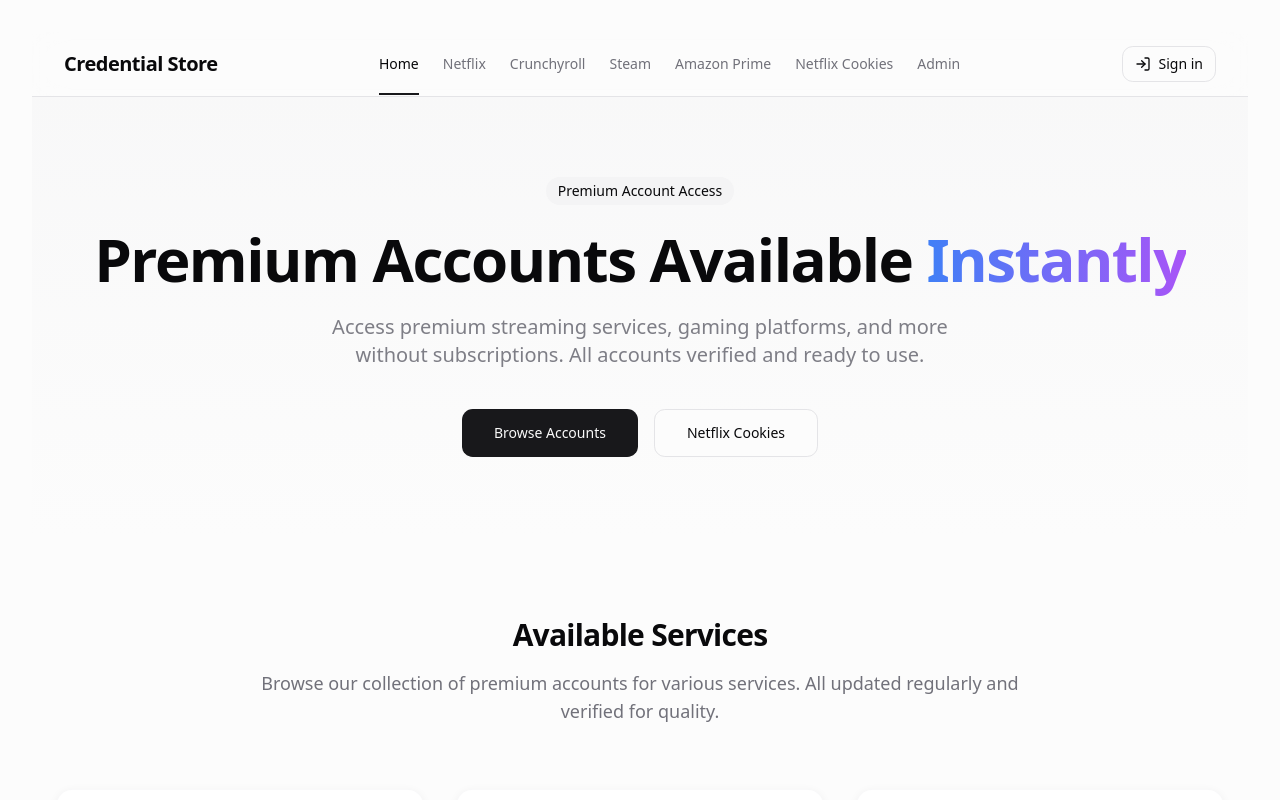
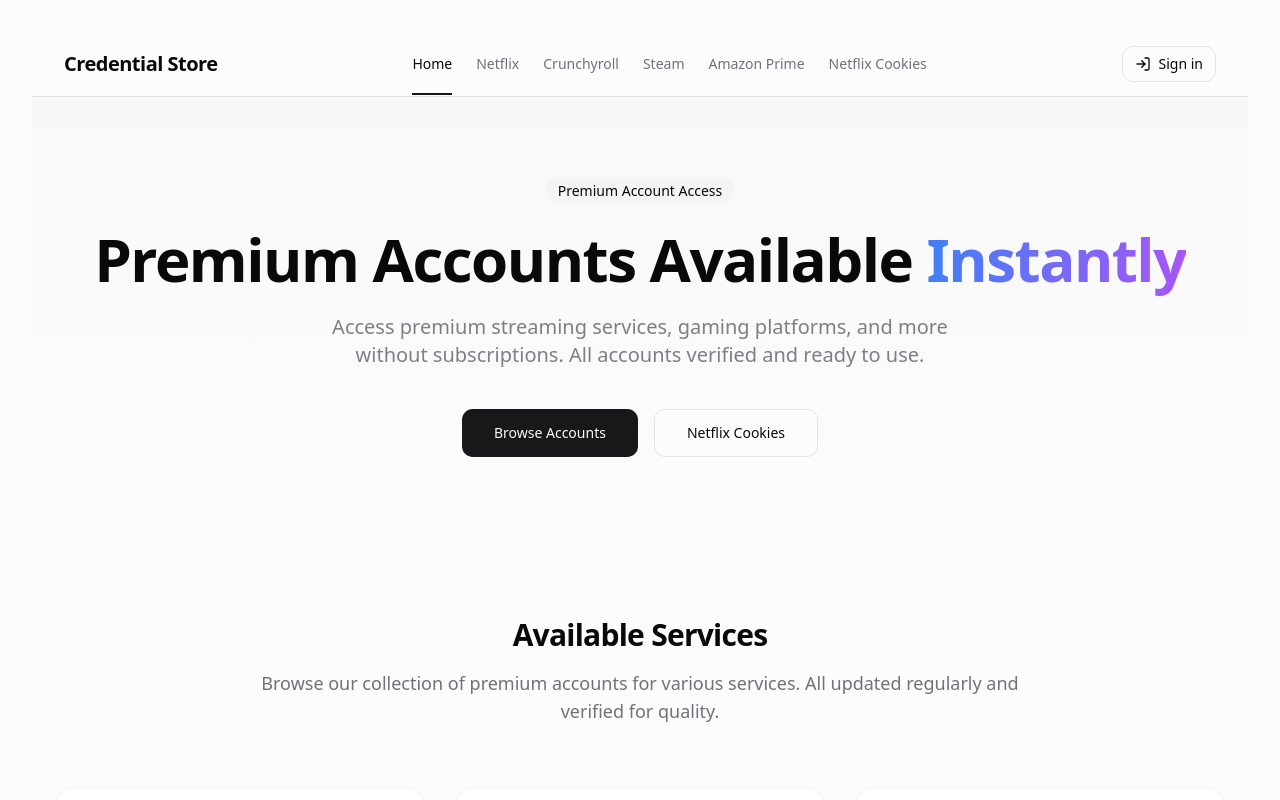
Before and after one commit to chatgpt804/credential-candy-store, a React (Vite) app: page / in a window 1280 px wide. Shown: the top 800 px of the page. Built offline with nearby package versions, Linux system fonts and the light colour scheme.

Commit message:
Update admin page access
Restricts access to the admin page to only be accessible via the /admin route.
</prompt>

```diff
--- a/src/components/layout/MainLayout.tsx
+++ b/src/components/layout/MainLayout.tsx
@@ -1,4 +1,3 @@
-
 import { ReactNode, useEffect, useState } from "react";
 import { Link, useLocation, useNavigate } from "react-router-dom";
 import { cn } from "@/lib/utils";
@@ -9,12 +8,11 @@ import {
   GamepadIcon,
   ShoppingBag,
   Cookie,
-  Lock,
-  Menu,
-  X,
   LogOut,
   LogIn,
-  User
+  User,
+  Menu,
+  X
 } from "lucide-react";
 import { supabase } from "@/integrations/supabase/client";
 import { Button } from "@/components/ui/button";
@@ -64,6 +62,7 @@ const MainLayout = ({ children }: MainLayoutProps) => {
     };
   }, [pathname]);
 
+  // Updated navigation items - removed Admin link
   const navigationItems = [
     { name: "Home", href: "/", icon: Home },
     { name: "Netflix", href: "/accounts/netflix", icon: PlaySquare },
@@ -71,7 +70,6 @@ const MainLayout = ({ children }: MainLayoutProps) => {
     { name: "Steam", href: "/accounts/steam", icon: GamepadIcon },
     { name: "Amazon Prime", href: "/accounts/amazon", icon: ShoppingBag },
     { name: "Netflix Cookies", href: "/cookies", icon: Cookie },
-    { name: "Admin", href: "/admin", icon: Lock },
   ];
 
   const toggleMobileMenu = () => {
```
